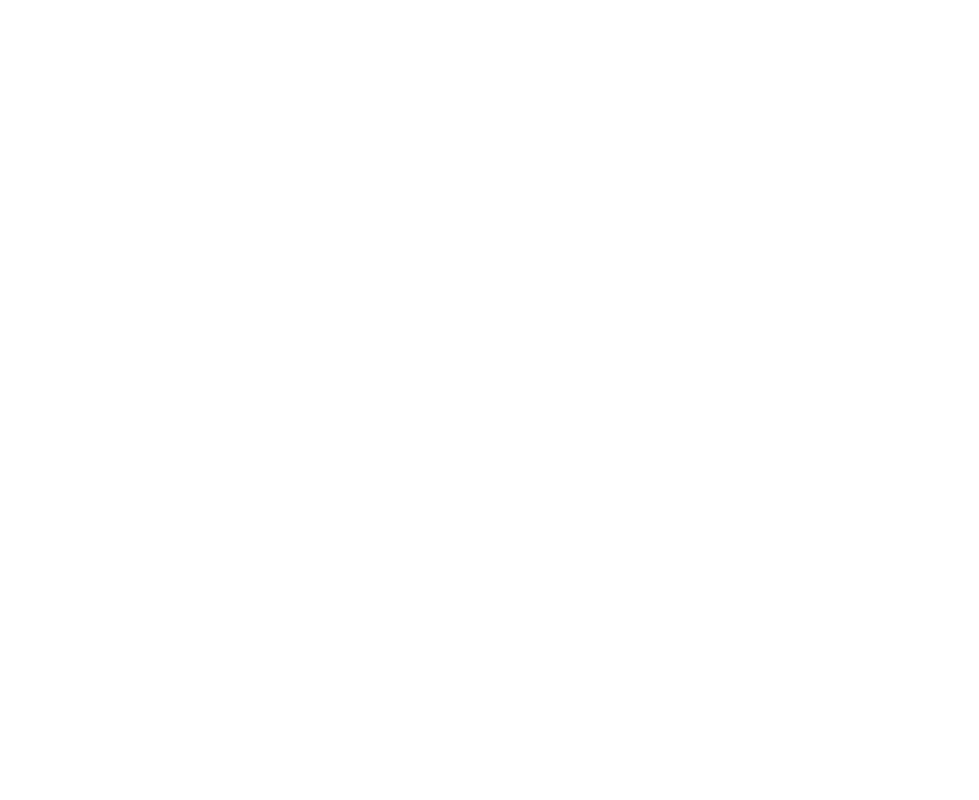
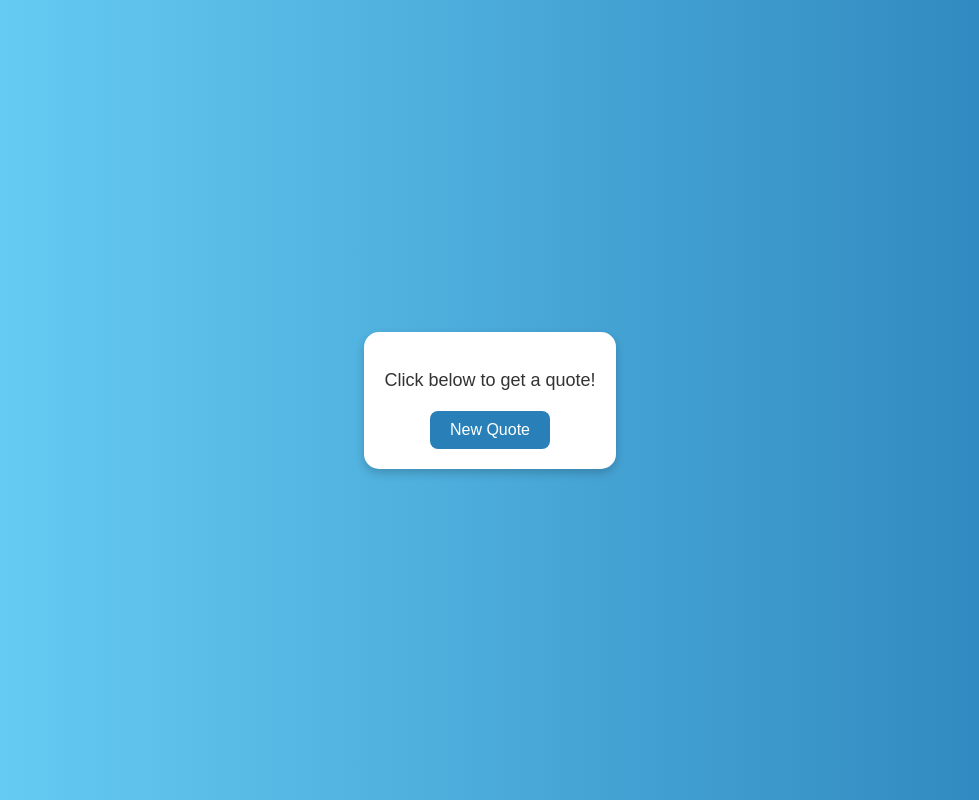
Before and after one commit to maimuna03134/Test-Private-Repo, a plain HTML site: page index.html in a window 1280 px wide. Shown: the whole page, without its empty margins (150-1129 px from the left). Drawn offline with Linux system fonts and the light colour scheme.

Commit message:
Mini Quote Generator project done

```diff
--- a/index.html
+++ b/index.html
@@ -3,9 +3,15 @@
 <head>
     <meta charset="UTF-8">
     <meta name="viewport" content="width=device-width, initial-scale=1.0">
-    <title>Test GitHub Private Repo</title>
+    <title>Mini Quote Generator</title>
+    <link rel="stylesheet" href="./style.css">
 </head>
 <body>
+    <div class="card">
+    <p class="quote">Click below to get a quote!</p>
+    <button onclick="newQuote()">New Quote</button>
+  </div>
 
+  <script src="./script.js"></script>
 </body>
 </html>
--- a/script.js
+++ b/script.js
@@ -0,0 +1,12 @@
+const quotes = [
+  "The best way to get started is to quit talking and begin doing.",
+  "Don’t let yesterday take up too much of today.",
+  "It’s not whether you get knocked down, it’s whether you get up.",
+  "Failure will never overtake me if my determination to succeed is strong enough.",
+  "Act as if what you do makes a difference. It does.",
+];
+
+function newQuote() {
+  const randomIndex = Math.floor(Math.random() * quotes.length);
+  document.querySelector(".quote").textContent = quotes[randomIndex];
+}
--- a/style.css
+++ b/style.css
@@ -0,0 +1,35 @@
+body {
+      font-family: Arial, sans-serif;
+      background: linear-gradient(to right, #6dd5fa, #2980b9);
+      display: flex;
+      justify-content: center;
+      align-items: center;
+      height: 100vh;
+      margin: 0;
+    }
+    .card {
+      background: white;
+      padding: 20px;
+      border-radius: 15px;
+      box-shadow: 0 4px 10px rgba(0,0,0,0.2);
+      max-width: 350px;
+      text-align: center;
+    }
+    .quote {
+      font-size: 18px;
+      margin-bottom: 20px;
+      color: #333;
+    }
+    button {
+      padding: 10px 20px;
+      border: none;
+      border-radius: 8px;
+      background: #2980b9;
+      color: white;
+      font-size: 16px;
+      cursor: pointer;
+      transition: 0.3s;
+    }
+    button:hover {
+      background: #1f618d;
+    }
```
